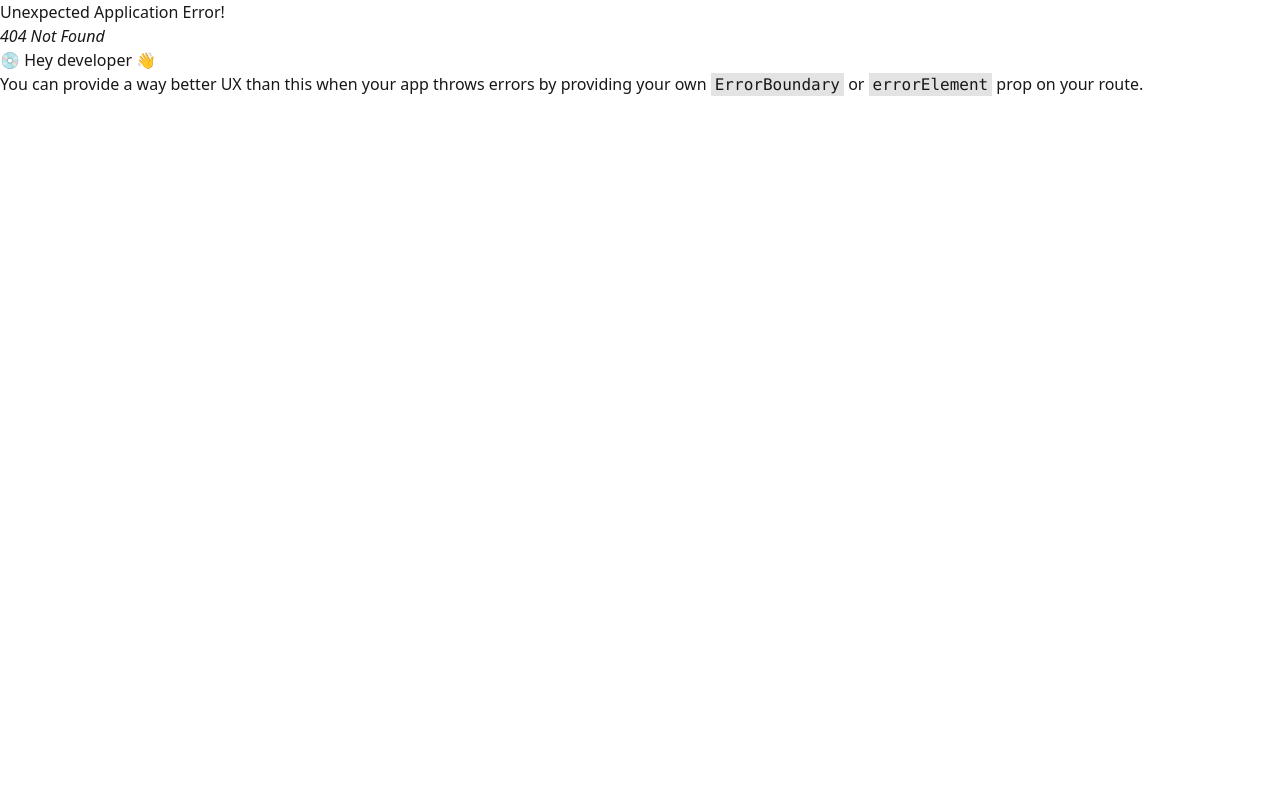
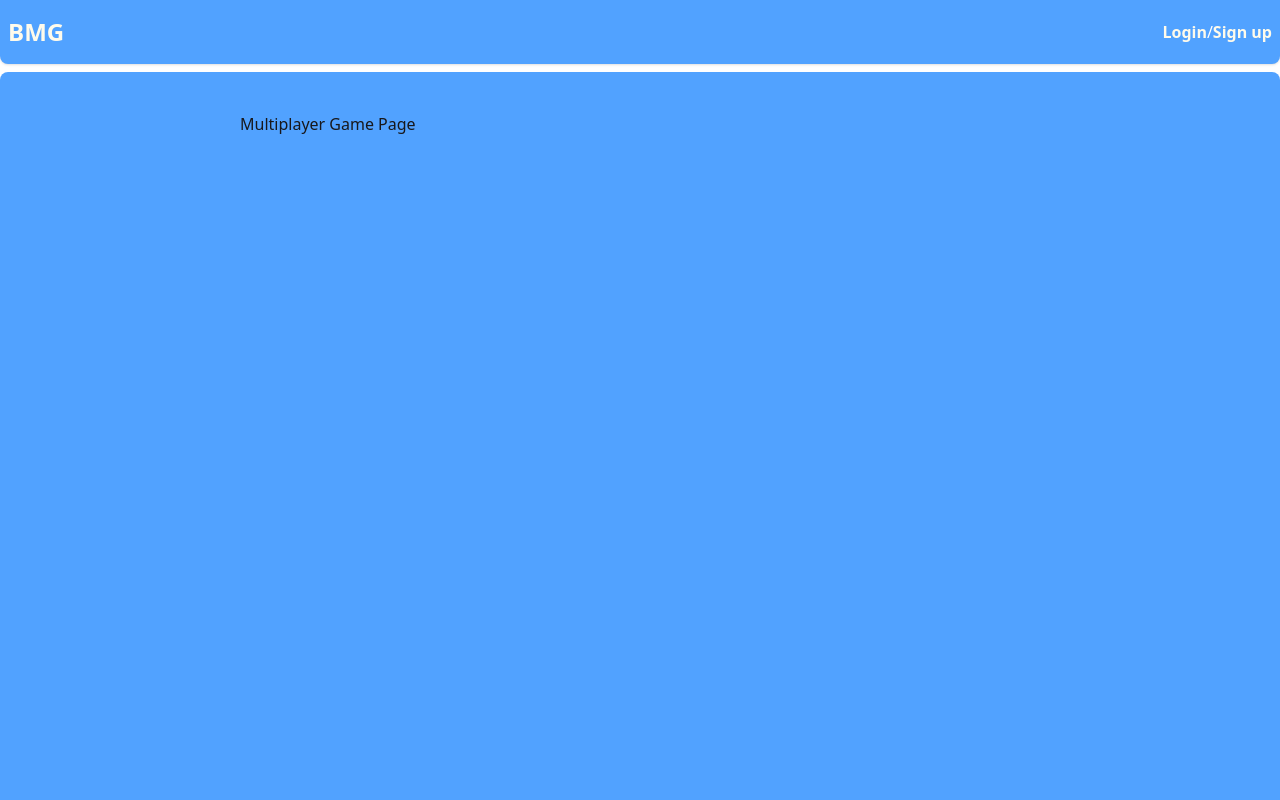
Before and after one commit to mecsbalint/boci-minesweeper-game-frontend-React, a React (Vite) app: page /mp-game in a window 1280 px wide. Before the commit this address had no page. Shown: the top 800 px of the page. Built offline with nearby package versions, Linux system fonts and the light colour scheme.

Commit message:
Create MPGamePage

```diff
--- /dev/null
+++ b/src/pages/MPGamePage.tsx
@@ -0,0 +1,11 @@
+
+function MPGamePage() {
+
+    return (
+        <div className="place-items-center">
+            Multiplayer Game Page
+        </div>
+    )
+}
+
+export default MPGamePage;
--- a/src/routes/router.tsx
+++ b/src/routes/router.tsx
@@ -4,6 +4,7 @@ import Layout from "../pages/Layout/Layout";
 import RegistrationPage from "../pages/RegistrationPage";
 import LoginPage from "../pages/LoginPage";
 import SPGamePage from "../pages/SPGamePage";
+import MPGamePage from "../pages/MPGamePage";
 
 const router = createBrowserRouter([
   {
@@ -27,6 +28,10 @@ const router = createBrowserRouter([
         path: "/sp-game",
         element: <SPGamePage />
       },
+      {
+        path: "/mp-game",
+        element: <MPGamePage />
+      },
     ],
   },
 ]);
```
